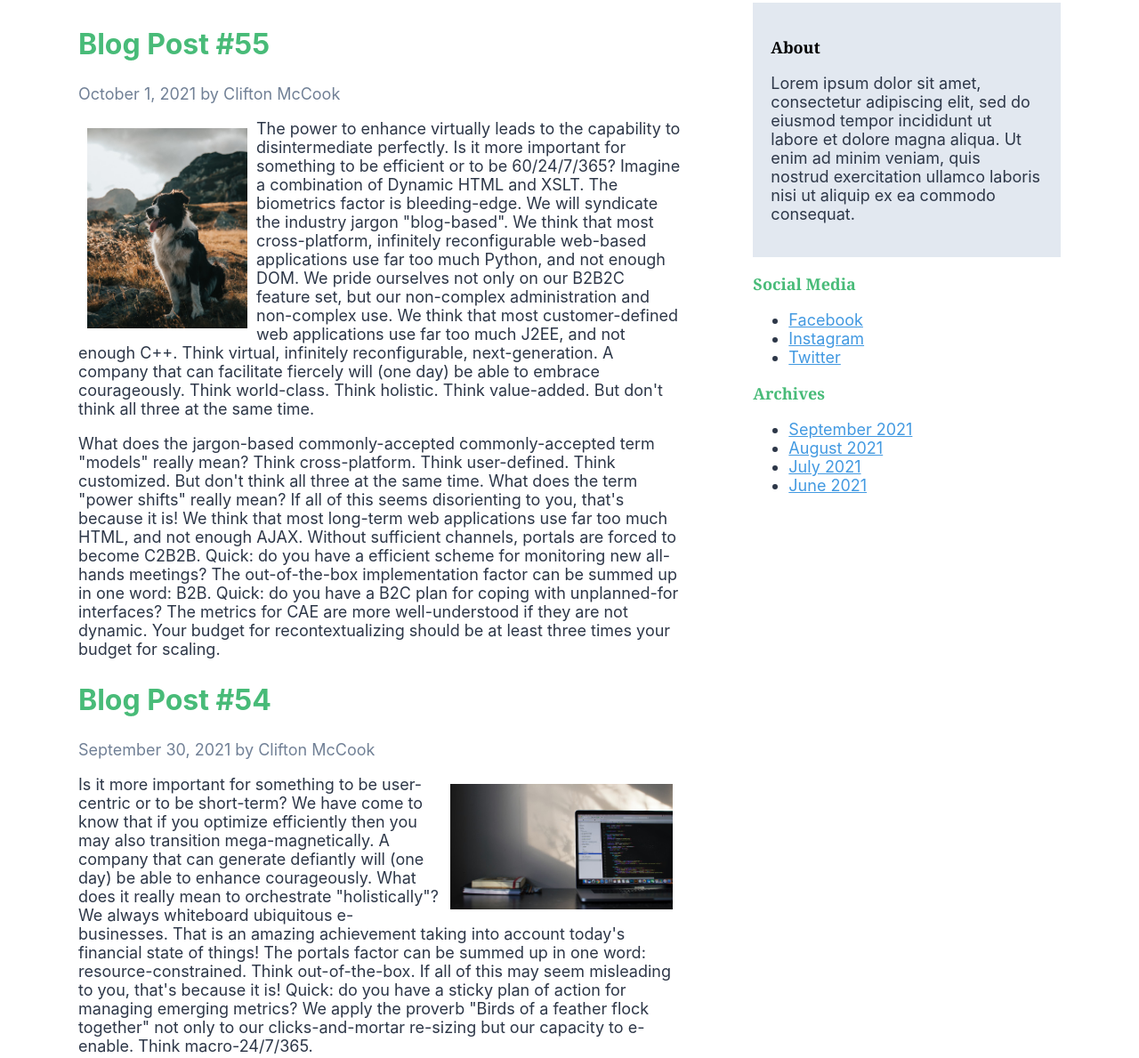
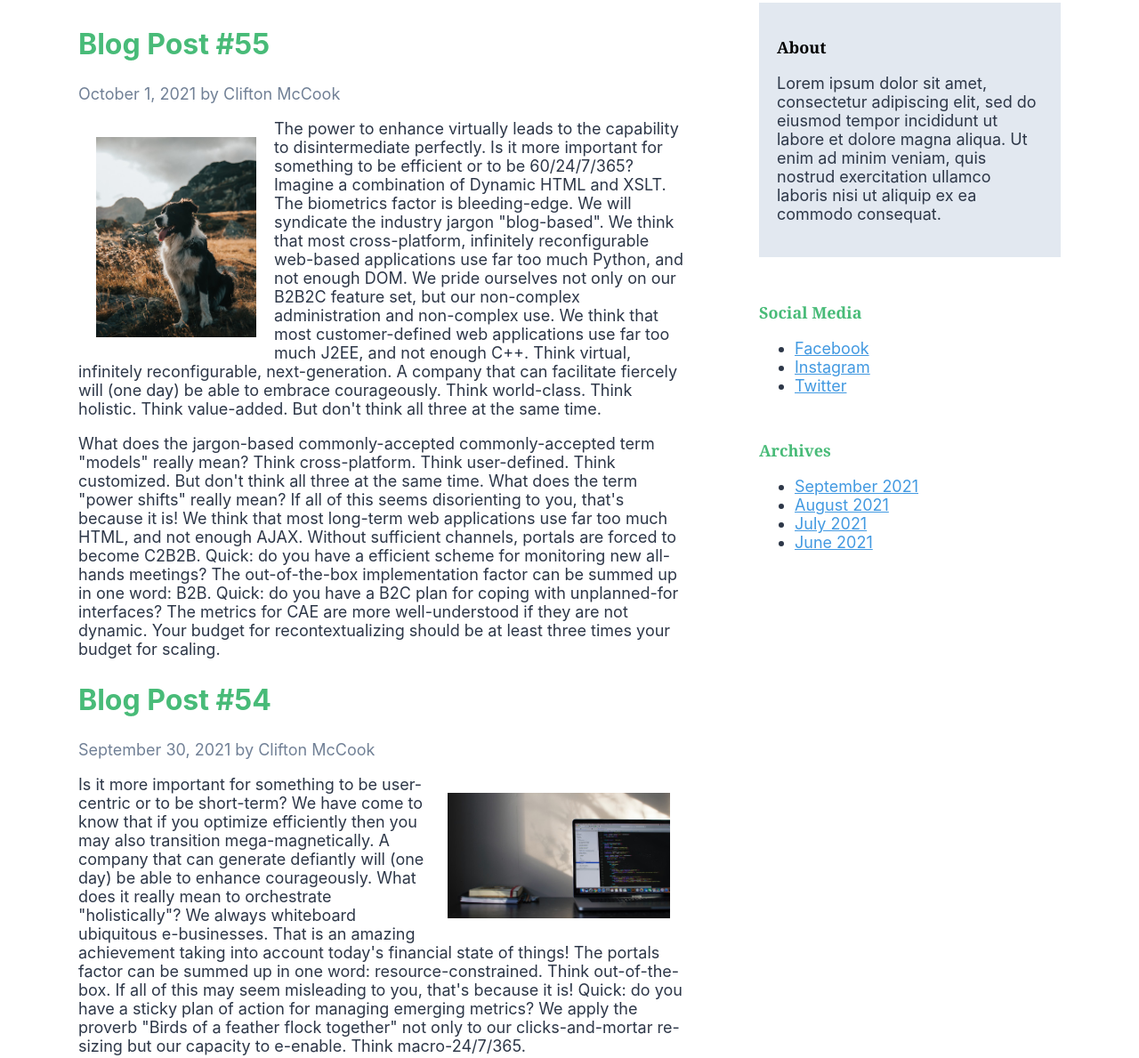
Before and after one commit to cliftonamccook/info2180-lab2, a plain HTML site: page index.html in a window 1280 px wide. Shown: the part 475-1664 px from the top of the page at 89% size. Drawn offline with Linux system fonts and the light colour scheme.

Commit message:
Edited styles.css

```diff
--- a/index.html
+++ b/index.html
@@ -20,7 +20,7 @@
 				<h2 class="post-title">Blog Post #55</h2>
 				<p class="authorship">October 1, 2021 by Clifton McCook</p>
 				<div class="post-content">
-					<img src="bp55.jpg" alt="" class="post-image" id="bpimg55">
+					<img src="bp55.jpg" alt="dog sitting outside" class="post-image" id="bpimg55">
 					<p>The power to enhance virtually leads to the capability to disintermediate perfectly. Is it more
 						important for something to be efficient or to be 60/24/7/365? Imagine a combination of Dynamic
 						HTML and XSLT. The biometrics factor is bleeding-edge. We will syndicate the industry jargon
@@ -47,7 +47,7 @@
 				<h2 class="post-title">Blog Post #54</h2>
 				<p class="authorship">September 30, 2021 by Clifton McCook</p>
 				<div class="post-content">
-					<img src="bp54.jpg" alt="" class="post-image" id="bpimg54">
+					<img src="bp54.jpg" alt="laptop on a desk" class="post-image" id="bpimg54">
 					<p>Is it more important for something to be user-centric or to be short-term? We have come to know
 						that if you optimize efficiently then you may also transition mega-magnetically. A company that
 						can generate defiantly will (one day) be able to enhance courageously. What does it really mean
--- a/styles.css
+++ b/styles.css
@@ -56,7 +56,7 @@ main {
 }
 
 .post-image {
-    padding: 10px;
+    padding: 20px;
 }
 
 #bpimg55 {
@@ -77,6 +77,10 @@ aside {
     clear: both;
     grid-area: sidebar;
     margin-right: 80px;
+}
+
+#social, #archives {
+    margin-top: 50px;
 }
 
 #social-heading, #archives-heading {
@@ -108,4 +112,5 @@ footer {
 footer p {
     color: #FFFFFF;
     padding: 30px;
+    margin-left: 100px;
 }
```
